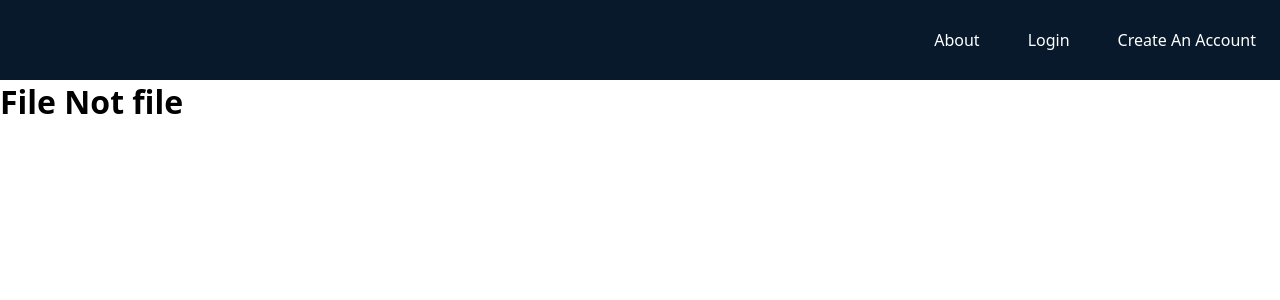
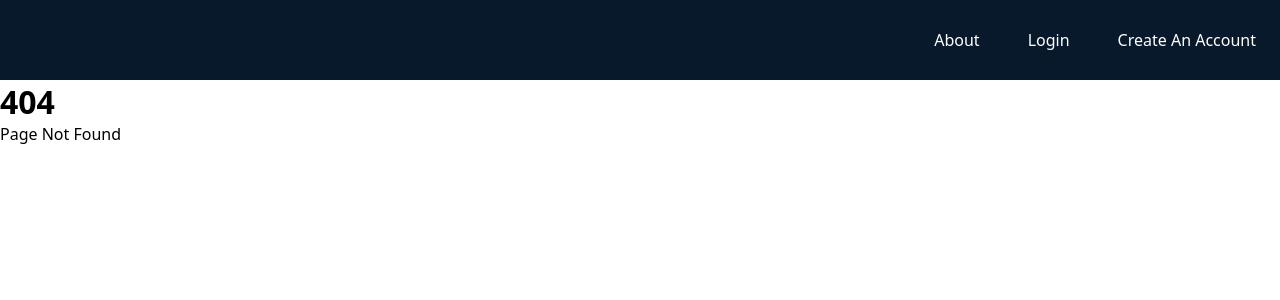
Before and after one commit to iamprincetj/E-ThrillHub, a Flask app: template api/templates/404.html in a window 1280 px wide. Shown: the top 300 px of the page. Run offline with Flask 2, Linux system fonts and the light colour scheme; the template is opened without the code that fills it, so the values that code supplies are empty; parts of the project's set-up code (start-up, migrations or seed data) failed here and were passed over.

Commit message:
Added the 404 and 500 error pages

```diff
--- a/api/__init__.py
+++ b/api/__init__.py
@@ -1,7 +1,7 @@
-from flask import Flask
+from flask import Flask, render_template
 from api.auth import auth
 from api.views import views
-from flask_login import LoginManager
+from flask_login import LoginManager, current_user
 import os
 from dotenv import load_dotenv
 from flask_mail import Mail
@@ -28,4 +28,12 @@ def create_app():
     @manager.user_loader
     def load_user(id):
         return User.objects(id=id).first()
+
+    @app.errorhandler(404)
+    def not_found(error):
+        return render_template('404.html', user=current_user), 404
+
+    @app.errorhandler(500)
+    def internal_error(error):
+        return render_template('500.html', user=current_user), 500
     return app
--- a/api/templates/404.html
+++ b/api/templates/404.html
@@ -1,5 +1,7 @@
 {% extends "base.html" %}
 
+{% block title %}404{% endblock %}
 {% block content %}
-    <h1> File Not file </h1>
+    <h1>404</h1>
+    <p>Page Not Found</p>
 {% endblock %}
--- a/api/templates/500.html
+++ b/api/templates/500.html
@@ -1,6 +1,7 @@
 {% extends "base.html" %}
 
+{% block title %}500{% endblock %}
 {% block content %}
-    <h1>An unexpected error has occurred</h1>
-    <p>The administrator has been notified. Sorry for the inconvenience!</p>
+    <h1>500</h1>
+    <p>Internal Server Error.</p>
 {% endblock %}
--- a/api/templates/post.html
+++ b/api/templates/post.html
@@ -16,6 +16,7 @@
         {% endif %}
         <div id="post_header">
             <a id="post_username" href="/profile/{{ pos.author.username }}"> {{ pos.author.username }} </a>
+            <p class="timestamp" data-timestamp="{{ pos.timestamp.isoformat() }}">Loading...</p>
             <p class="title"> {{ pos.title }} </p>
             {% if pos.link_url %}
                 <a href="{{ pos.link_url }}">{{ pos.link_url }}</a>
--- a/api/templates/profile.html
+++ b/api/templates/profile.html
@@ -54,6 +54,7 @@
             {% endif %}
             <div id="post_header">
                 <p id="post_username"> {{ pos.author.username }} </p>
+                <p class="timestamp" data-timestamp="{{ pos.timestamp.isoformat() }}">Loading...</p>
                 <p class="title"> {{ pos.title }} </p>
                 {% if pos.link_url %}
                     <a href="{{ pos.link_url }}">{{ pos.link_url }}</a>
--- a/api/views.py
+++ b/api/views.py
@@ -92,7 +92,7 @@ def profile(username):
         page = request.args.get('page', default=1, type=int)
         posts_per_page = 5
         offset = (page - 1) * posts_per_page
-        post = Post.objects(author=user).skip(offset).limit(posts_per_page)
+        post = Post.objects(author=user).skip(offset).limit(posts_per_page).order_by('-timestamp')
         post_len = len(Post.objects(author=user))
         return render_template('profile.html', user=current_user, post=post, page=page, post_len=post_len, searched_user=user)
 
```
Also changed, not shown: api/errors.py (deleted, +0 -12 lines), api/models.py (+4 -4 lines).
